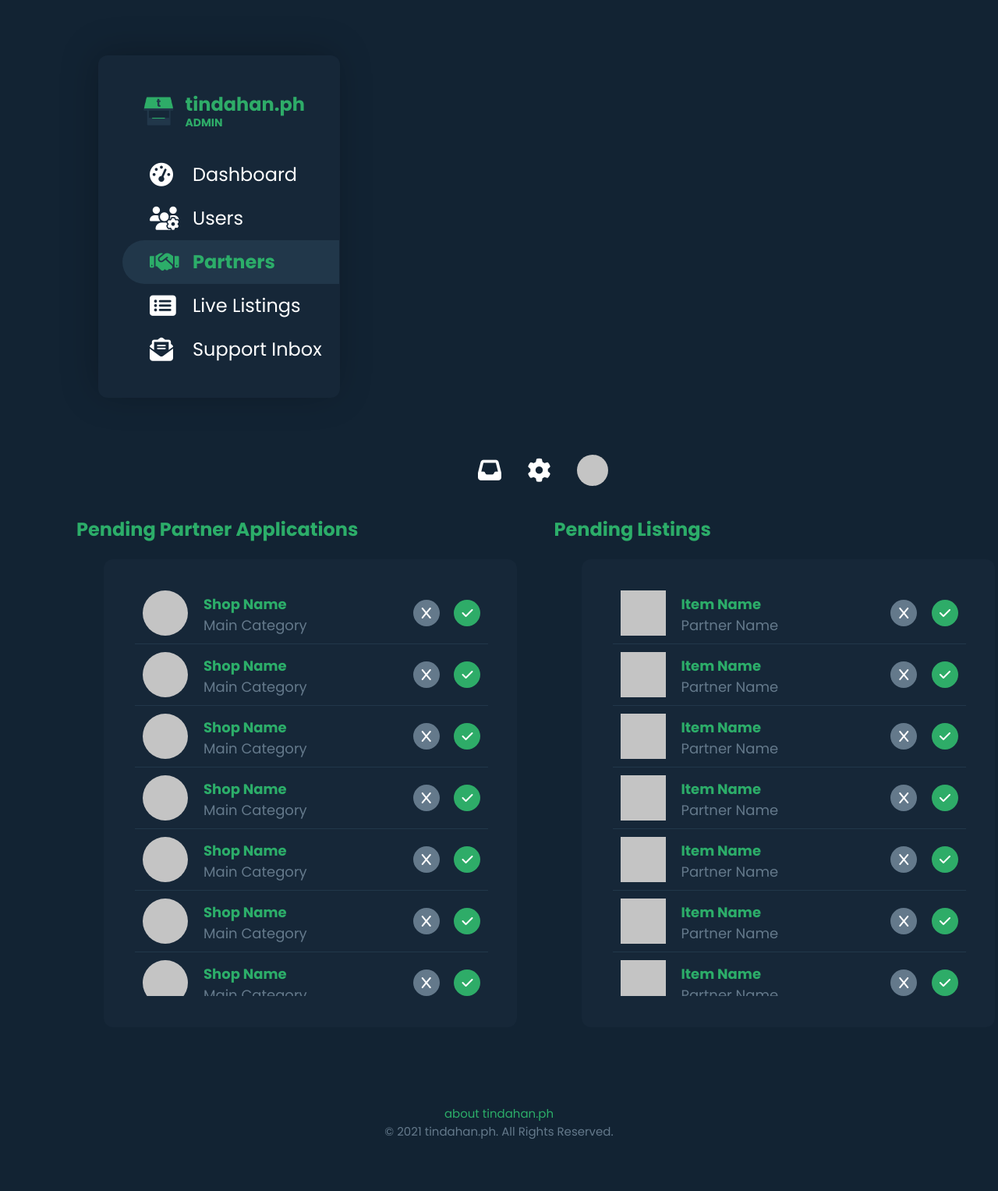
After one commit to cruzhansm/tindahan.ph, a PHP site: page /src/admin/admin-partners.html in a window 1280 px wide. The commit adds this page. Shown: the whole page at 78% size. Run offline with PHP 8.4, Linux system fonts and the light colour scheme; some libraries are stand-ins or nearby versions; some web fonts are replaced.

Commit message:
Admin partners frontend only, JS and backend to follow.

```diff
--- /dev/null
+++ b/css/admin/admin-partners/admin-partners-containers.css
@@ -0,0 +1,21 @@
+.container-admin-pending {
+  display: flex;
+  gap: 45px;
+  width: 1180px;
+  margin-left: 25px;
+  margin-bottom: 36px;
+}
+
+.container-pending-half {
+  width: 50%;
+}
+
+.container-pending-items-list {
+  background-color: var(--tph-secondary);
+  border-radius: 12px;
+  width: 530px;
+  height: 600px;
+  margin-top: 20px;
+  margin-left: 35px;
+  padding: 30px 25px 30px 40px;
+}
--- /dev/null
+++ b/css/admin/admin-partners/admin-partners-item.css
@@ -0,0 +1,96 @@
+.admin-pending-items {
+  width: 100%;
+  height: 530px;
+  max-height: 530px;
+  overflow-x: none;
+  overflow-y: scroll;
+}
+
+.admin-pending-item {
+  border-bottom: 1px solid var(--tph-tertiary);
+  display: flex;
+  justify-content: space-between;
+  align-items: center;
+  width: 97.5%;
+  padding: 10px;
+}
+
+.admin-pending-item:hover {
+  background-color: var(--tph-tertiary);
+  cursor: pointer;
+}
+
+.admin-pending-item:last-child {
+  border-bottom: 0;
+}
+
+.admin-pending-item-info {
+  display: inline-flex;
+  align-items: flex-end;
+  width: 80%;
+  height: 58px;
+}
+
+.admin-pending-item-img {
+  background-color: var(--placeholder);
+  width: 58px;
+  height: 58px;
+  margin-right: 20px;
+}
+
+.admin-pending-item-img.partner {
+  border-radius: 50%;
+}
+
+.admin-pending-item-info > .details {
+  display: flex;
+  flex-direction: column;
+  justify-content: space-between;
+  height: 85%;
+  margin-bottom: 5px;
+}
+
+.admin-pending-item-main {
+  color: var(--tph-text-highlight);
+  font-weight: 600;
+  font-size: 18px;
+}
+
+.admin-pending-item-sub {
+  color: var(--tph-text-secondary);
+  font-weight: 400;
+  font-size: 18px;
+}
+
+.admin-pending-item-actions {
+  display: inline-flex;
+  justify-content: space-between;
+  align-items: center;
+  width: 20%;
+  height: 58px;
+}
+
+.admin-pending-item-actions > div {
+  cursor: pointer;
+  display: flex;
+  justify-content: center;
+  align-items: center;
+  border-radius: 50%;
+  width: 34px;
+  height: 34px;
+  padding: 5px;
+}
+
+.admin-pending-item-actions > div > i,
+.admin-pending-item-actions > div > i:hover {
+  color: var(--tph-text-primary);
+  font-size: 16px;
+}
+
+.admin-pending-item-actions > .admin-reject {
+  background-color: var(--tph-text-secondary);
+}
+
+.admin-pending-item-actions > .admin-accept {
+  background-color: var(--tph-highlight);
+}
--- /dev/null
+++ b/css/admin/admin-partners/admin-partners-scrollbar.css
@@ -0,0 +1,3 @@
+.admin-pending-items::-webkit-scrollbar {
+  width: 7px;
+}
--- /dev/null
+++ b/css/admin/admin-partners/admin-partners.css
@@ -0,0 +1,3 @@
+@import url('admin-partners-containers.css');
+@import url('admin-partners-item.css');
+@import url('admin-partners-scrollbar.css');
--- a/css/admin/admin.css
+++ b/css/admin/admin.css
@@ -1 +1,2 @@
 @import url('admin-users/admin-users.css');
+@import url('admin-partners/admin-partners.css');
--- /dev/null
+++ b/src/admin/admin-partners.html
@@ -0,0 +1,405 @@
+<!DOCTYPE html>
+<html lang="en">
+  <head>
+    <meta charset="UTF-8" />
+    <meta http-equiv="X-UA-Compatible" content="IE=edge" />
+    <meta name="viewport" content="width=device-width, initial-scale=1.0" />
+    <title>tindahan.ph - Partners</title>
+
+    <link
+      rel="icon"
+      type="image/png"
+      href="../../assets/images/tph-logo-128px.png"
+    />
+
+    <link
+      href="https://cdn.jsdelivr.net/npm/bootstrap@5.0.2/dist/css/bootstrap.min.css"
+      rel="stylesheet"
+      integrity="sha384-EVSTQN3/azprG1Anm3QDgpJLIm9Nao0Yz1ztcQTwFspd3yD65VohhpuuCOmLASjC"
+      crossorigin="anonymous"
+    />
+    <script
+      src="https://cdnjs.cloudflare.com/ajax/libs/jquery/3.6.0/jquery.min.js"
+      integrity="sha512-894YE6QWD5I59HgZOGReFYm4dnWc1Qt5NtvYSaNcOP+u1T9qYdvdihz0PPSiiqn/+/3e7Jo4EaG7TubfWGUrMQ=="
+      crossorigin="anonymous"
+      referrerpolicy="no-referrer"
+    ></script>
+    <script
+      src="https://kit.fontawesome.com/056f419e6a.js"
+      crossorigin="anonymous"
+    ></script>
+
+    <link rel="stylesheet" href="../../css/base/base.css" />
+    <link rel="stylesheet" href="../../css/components/components.css" />
+    <link rel="stylesheet" href="../../css/utilities/utilities.css" />
+    <link rel="stylesheet" href="../../css/admin/admin.css" />
+  </head>
+
+  <body class="bg-primary">
+    <div class="row m-0">
+      <div class="col left">
+        <div class="sidenav">
+          <div class="sidenav-header">
+            <img
+              src="../../assets/images/tph-logo-512px.png"
+              class="sidenav-header-img"
+            />
+            <div class="sidenav-header-text">
+              <div>tindahan.ph</div>
+              <div>ADMIN</div>
+            </div>
+          </div>
+          <div class="sidenav-links">
+            <a href="#" class="sidenav-link">
+              <i class="fa-solid fa-tachometer-alt sidenav-link-icon"></i>
+              <div class="sidenav-link-text">Dashboard</div>
+            </a>
+            <a href="admin-users.html" class="sidenav-link">
+              <i class="fa-solid fa-users-gear sidenav-link-icon"></i>
+              <div class="sidenav-link-text">Users</div>
+            </a>
+            <a href="#" class="sidenav-link active">
+              <i class="fa-solid fa-handshake sidenav-link-icon"></i>
+              <div class="sidenav-link-text">Partners</div>
+            </a>
+            <a href="admin-live-listings.html" class="sidenav-link">
+              <i class="fa-solid fa-rectangle-list sidenav-link-icon"></i>
+              <div class="sidenav-link-text">Live Listings</div>
+            </a>
+            <a href="#" class="sidenav-link">
+              <i class="fa-solid fa-envelope-open-text sidenav-link-icon"></i>
+              <div class="sidenav-link-text">Support Inbox</div>
+            </a>
+          </div>
+        </div>
+      </div>
+      <div class="col right">
+        <div class="container-display">
+          <header class="header">
+            <div class="text-highlight fw-bold"></div>
+            <div class="header-icons">
+              <i class="fa-solid fa-inbox"></i>
+              <i class="fa-solid fa-gear"></i>
+              <div class="user-image-icon" onclick="displayUserActions()">
+                <div class="user-image-actions visually-hidden">
+                  <div class="user-image-action no-hover">
+                    <i class="fa-solid fa-user"></i>
+                    <div>userFirstName</div>
+                  </div>
+                  <div class="user-image-action">
+                    <i class="fa-solid fa-right-from-bracket"></i>
+                    <a href="../../src/common/login.html">LOG OUT</a>
+                  </div>
+                </div>
+              </div>
+            </div>
+          </header>
+        </div>
+
+        <div class="container-admin-pending">
+          <div class="container-pending-half">
+            <div class="fw-bold fs-24 text-highlight">
+              Pending Partner Applications
+            </div>
+            <div class="container-pending-items-list">
+              <div class="admin-pending-items">
+                <div class="admin-pending-item">
+                  <div class="admin-pending-item-info">
+                    <div class="admin-pending-item-img partner"></div>
+                    <div class="details">
+                      <span class="admin-pending-item-main">Shop Name</span>
+                      <span class="admin-pending-item-sub">Main Category</span>
+                    </div>
+                  </div>
+                  <div class="admin-pending-item-actions">
+                    <div class="admin-reject">
+                      <i class="fa-solid fa-x"></i>
+                    </div>
+                    <div class="admin-accept">
+                      <i class="fa-solid fa-check"></i>
+                    </div>
+                  </div>
+                </div>
+                <div class="admin-pending-item">
+                  <div class="admin-pending-item-info">
+                    <div class="admin-pending-item-img partner"></div>
+                    <div class="details">
+                      <span class="admin-pending-item-main">Shop Name</span>
+                      <span class="admin-pending-item-sub">Main Category</span>
+                    </div>
+                  </div>
+                  <div class="admin-pending-item-actions">
+                    <div class="admin-reject">
+                      <i class="fa-solid fa-x"></i>
+                    </div>
+                    <div class="admin-accept">
+                      <i class="fa-solid fa-check"></i>
+                    </div>
+                  </div>
+                </div>
+                <div class="admin-pending-item">
+                  <div class="admin-pending-item-info">
+                    <div class="admin-pending-item-img partner"></div>
+                    <div class="details">
+                      <span class="admin-pending-item-main">Shop Name</span>
+                      <span class="admin-pending-item-sub">Main Category</span>
+                    </div>
+                  </div>
+                  <div class="admin-pending-item-actions">
+                    <div class="admin-reject">
+                      <i class="fa-solid fa-x"></i>
+                    </div>
+                    <div class="admin-accept">
+                      <i class="fa-solid fa-check"></i>
+                    </div>
+                  </div>
+                </div>
+                <div class="admin-pending-item">
+                  <div class="admin-pending-item-info">
+                    <div class="admin-pending-item-img partner"></div>
+                    <div class="details">
+                      <span class="admin-pending-item-main">Shop Name</span>
+                      <span class="admin-pending-item-sub">Main Category</span>
+                    </div>
+                  </div>
+                  <div class="admin-pending-item-actions">
+                    <div class="admin-reject">
+                      <i class="fa-solid fa-x"></i>
+                    </div>
+                    <div class="admin-accept">
+                      <i class="fa-solid fa-check"></i>
+                    </div>
+                  </div>
+                </div>
+                <div class="admin-pending-item">
+                  <div class="admin-pending-item-info">
+                    <div class="admin-pending-item-img partner"></div>
+                    <div class="details">
+                      <span class="admin-pending-item-main">Shop Name</span>
+                      <span class="admin-pending-item-sub">Main Category</span>
+                    </div>
+                  </div>
+                  <div class="admin-pending-item-actions">
+                    <div class="admin-reject">
+                      <i class="fa-solid fa-x"></i>
+                    </div>
+                    <div class="admin-accept">
+                      <i class="fa-solid fa-check"></i>
+                    </div>
+                  </div>
+                </div>
+                <div class="admin-pending-item">
+                  <div class="admin-pending-item-info">
+                    <div class="admin-pending-item-img partner"></div>
+                    <div class="details">
+                      <span class="admin-pending-item-main">Shop Name</span>
+                      <span class="admin-pending-item-sub">Main Category</span>
+                    </div>
+                  </div>
+                  <div class="admin-pending-item-actions">
+                    <div class="admin-reject">
+                      <i class="fa-solid fa-x"></i>
+                    </div>
+                    <div class="admin-accept">
+                      <i class="fa-solid fa-check"></i>
+                    </div>
+                  </div>
+                </div>
+                <div class="admin-pending-item">
+                  <div class="admin-pending-item-info">
+                    <div class="admin-pending-item-img partner"></div>
+                    <div class="details">
+                      <span class="admin-pending-item-main">Shop Name</span>
+                      <span class="admin-pending-item-sub">Main Category</span>
+                    </div>
+                  </div>
+                  <div class="admin-pending-item-actions">
+                    <div class="admin-reject">
+                      <i class="fa-solid fa-x"></i>
+                    </div>
+                    <div class="admin-accept">
+                      <i class="fa-solid fa-check"></i>
+                    </div>
+                  </div>
+                </div>
+                <div class="admin-pending-item">
+                  <div class="admin-pending-item-info">
+                    <div class="admin-pending-item-img partner"></div>
+                    <div class="details">
+                      <span class="admin-pending-item-main">Shop Name</span>
+                      <span class="admin-pending-item-sub">Main Category</span>
+                    </div>
+                  </div>
+                  <div class="admin-pending-item-actions">
+                    <div class="admin-reject">
+                      <i class="fa-solid fa-x"></i>
+                    </div>
+                    <div class="admin-accept">
+                      <i class="fa-solid fa-check"></i>
+                    </div>
+                  </div>
+                </div>
+              </div>
+            </div>
+          </div>
+          <div class="container-pending-half">
+            <div class="fw-bold fs-24 text-highlight">Pending Listings</div>
+            <div class="container-pending-items-list">
+              <div class="admin-pending-items">
+                <div class="admin-pending-item">
+                  <div class="admin-pending-item-info">
+                    <div class="admin-pending-item-img"></div>
+                    <div class="details">
+                      <span class="admin-pending-item-main">Item Name</span>
+                      <span class="admin-pending-item-sub">Partner Name</span>
+                    </div>
+                  </div>
+                  <div class="admin-pending-item-actions">
+                    <div class="admin-reject">
+                      <i class="fa-solid fa-x"></i>
+                    </div>
+                    <div class="admin-accept">
+                      <i class="fa-solid fa-check"></i>
+                    </div>
+                  </div>
+                </div>
+                <div class="admin-pending-item">
+                  <div class="admin-pending-item-info">
+                    <div class="admin-pending-item-img"></div>
+                    <div class="details">
+                      <span class="admin-pending-item-main">Item Name</span>
+                      <span class="admin-pending-item-sub">Partner Name</span>
+                    </div>
+                  </div>
+                  <div class="admin-pending-item-actions">
+                    <div class="admin-reject">
+                      <i class="fa-solid fa-x"></i>
+                    </div>
+                    <div class="admin-accept">
+                      <i class="fa-solid fa-check"></i>
+                    </div>
+                  </div>
+                </div>
+                <div class="admin-pending-item">
+                  <div class="admin-pending-item-info">
+                    <div class="admin-pending-item-img"></div>
+                    <div class="details">
+                      <span class="admin-pending-item-main">Item Name</span>
+                      <span class="admin-pending-item-sub">Partner Name</span>
+                    </div>
+                  </div>
+                  <div class="admin-pending-item-actions">
+                    <div class="admin-reject">
+                      <i class="fa-solid fa-x"></i>
+                    </div>
+                    <div class="admin-accept">
+                      <i class="fa-solid fa-check"></i>
+                    </div>
+                  </div>
+                </div>
+                <div class="admin-pending-item">
+                  <div class="admin-pending-item-info">
+                    <div class="admin-pending-item-img"></div>
+                    <div class="details">
+                      <span class="admin-pending-item-main">Item Name</span>
+                      <span class="admin-pending-item-sub">Partner Name</span>
+                    </div>
+                  </div>
+                  <div class="admin-pending-item-actions">
+                    <div class="admin-reject">
+                      <i class="fa-solid fa-x"></i>
+                    </div>
+                    <div class="admin-accept">
+                      <i class="fa-solid fa-check"></i>
+                    </div>
+                  </div>
+                </div>
+                <div class="admin-pending-item">
+                  <div class="admin-pending-item-info">
+                    <div class="admin-pending-item-img"></div>
+                    <div class="details">
+                      <span class="admin-pending-item-main">Item Name</span>
+                      <span class="admin-pending-item-sub">Partner Name</span>
+                    </div>
+                  </div>
+                  <div class="admin-pending-item-actions">
+                    <div class="admin-reject">
+                      <i class="fa-solid fa-x"></i>
+                    </div>
+                    <div class="admin-accept">
+                      <i class="fa-solid fa-check"></i>
+                    </div>
+                  </div>
+                </div>
+                <div class="admin-pending-item">
+                  <div class="admin-pending-item-info">
+                    <div class="admin-pending-item-img"></div>
+                    <div class="details">
+                      <span class="admin-pending-item-main">Item Name</span>
+                      <span class="admin-pending-item-sub">Partner Name</span>
+                    </div>
+                  </div>
+                  <div class="admin-pending-item-actions">
+                    <div class="admin-reject">
+                      <i class="fa-solid fa-x"></i>
+                    </div>
+                    <div class="admin-accept">
+                      <i class="fa-solid fa-check"></i>
+                    </div>
+                  </div>
+                </div>
+                <div class="admin-pending-item">
+                  <div class="admin-pending-item-info">
+                    <div class="admin-pending-item-img"></div>
+                    <div class="details">
+                      <span class="admin-pending-item-main">Item Name</span>
+                      <span class="admin-pending-item-sub">Partner Name</span>
+                    </div>
+                  </div>
+                  <div class="admin-pending-item-actions">
+                    <div class="admin-reject">
+                      <i class="fa-solid fa-x"></i>
+                    </div>
+                    <div class="admin-accept">
+                      <i class="fa-solid fa-check"></i>
+                    </div>
+                  </div>
+                </div>
+                <div class="admin-pending-item">
+                  <div class="admin-pending-item-info">
+                    <div class="admin-pending-item-img"></div>
+                    <div class="details">
+                      <span class="admin-pending-item-main">Item Name</span>
+                      <span class="admin-pending-item-sub">Partner Name</span>
+                    </div>
+                  </div>
+                  <div class="admin-pending-item-actions">
+                    <div class="admin-reject">
+                      <i class="fa-solid fa-x"></i>
+                    </div>
+                    <div class="admin-accept">
+                      <i class="fa-solid fa-check"></i>
+                    </div>
+                  </div>
+                </div>
+              </div>
+            </div>
+          </div>
+        </div>
+      </div>
+    </div>
+
+    <div class="copyright mx-auto">
+      <div class="text-highlight">about tindahan.ph</div>
+      <div class="text-secondary">
+        &copy 2021 tindahan.ph. All Rights Reserved.
+      </div>
+    </div>
+
+    <script
+      src="https://cdn.jsdelivr.net/npm/bootstrap@5.0.2/dist/js/bootstrap.bundle.min.js"
+      integrity="sha384-MrcW6ZMFYlzcLA8Nl+NtUVF0sA7MsXsP1UyJoMp4YLEuNSfAP+JcXn/tWtIaxVXM"
+      crossorigin="anonymous"
+    ></script>
+  </body>
+</html>
--- a/src/admin/admin-users.html
+++ b/src/admin/admin-users.html
@@ -46,6 +46,7 @@
             />
             <div class="sidenav-header-text">
               <div>tindahan.ph</div>
+              <div>ADMIN</div>
             </div>
           </div>
           <div class="sidenav-links">
@@ -57,11 +58,11 @@
               <i class="fa-solid fa-users-gear sidenav-link-icon"></i>
               <div class="sidenav-link-text">Users</div>
             </a>
-            <a href="#" class="sidenav-link">
+            <a href="admin-partners.html" class="sidenav-link">
               <i class="fa-solid fa-handshake sidenav-link-icon"></i>
               <div class="sidenav-link-text">Partners</div>
             </a>
-            <a href="#" class="sidenav-link">
+            <a href="admin-live-listings.html" class="sidenav-link">
               <i class="fa-solid fa-rectangle-list sidenav-link-icon"></i>
               <div class="sidenav-link-text">Live Listings</div>
             </a>
--- a/template-admin.html
+++ b/template-admin.html
@@ -45,6 +45,7 @@
             />
             <div class="sidenav-header-text">
               <div>tindahan.ph</div>
+              <div>ADMIN</div>
             </div>
           </div>
           <div class="sidenav-links">
```
Also changed, not shown: src/admin/admin-live-listings.html (+4 -3 lines).
